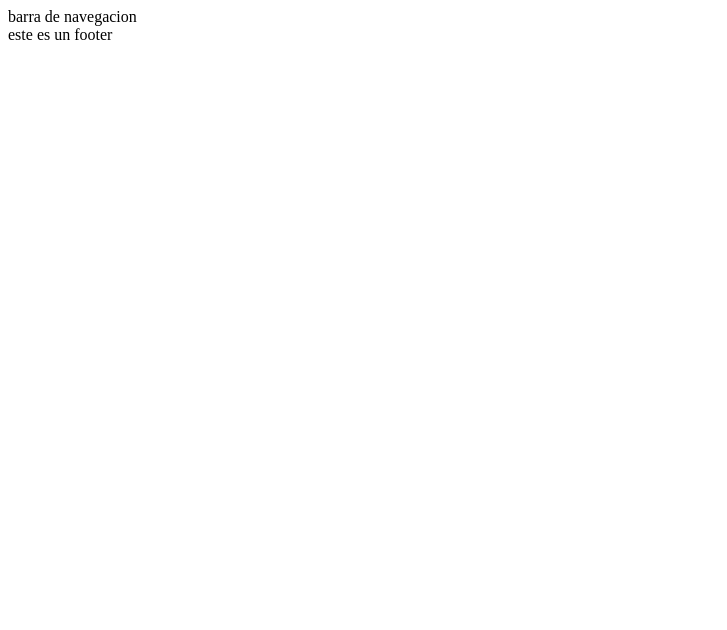
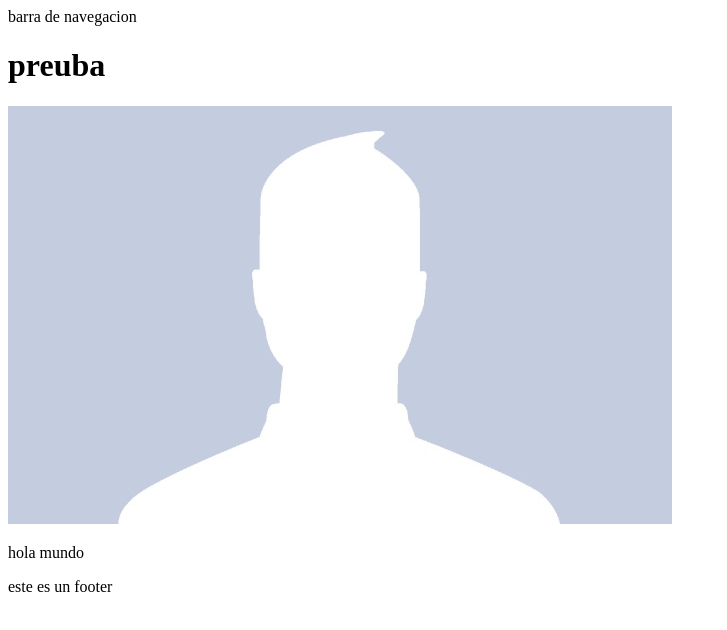
Before and after one commit to JuanpaViveros/repaso, a plain HTML site: page index.html in a window 1280 px wide. Shown: the whole page, without its empty margins (0-727 px from the left). Drawn offline with Linux system fonts and the light colour scheme.

Commit message:
Agregamos el cuerpo de html

```diff
--- a/index.html
+++ b/index.html
@@ -9,6 +9,9 @@
 
 <body>
     <nav>barra de navegacion</nav>
+    <div><h1>preuba</h1></div>
+    <div><img src="imagenes/1467646262_522853_1467646344_noticia_normal.jpg" alt=""></div>
+    <div><p>hola mundo</p></div>
     <footer>este es un footer</footer>
 
 </body>
```
